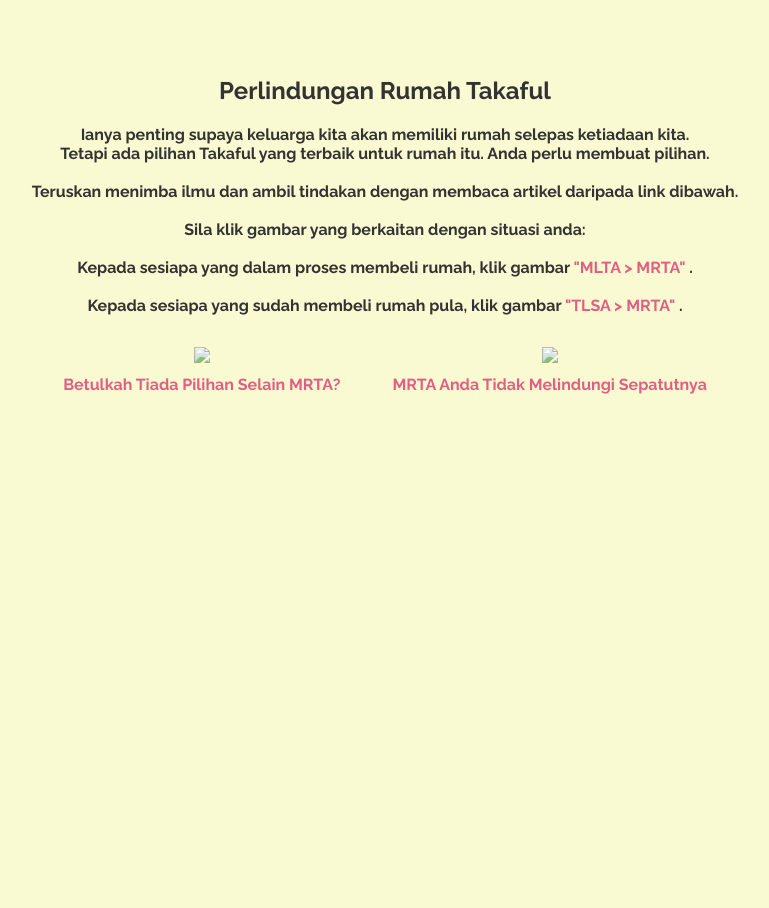
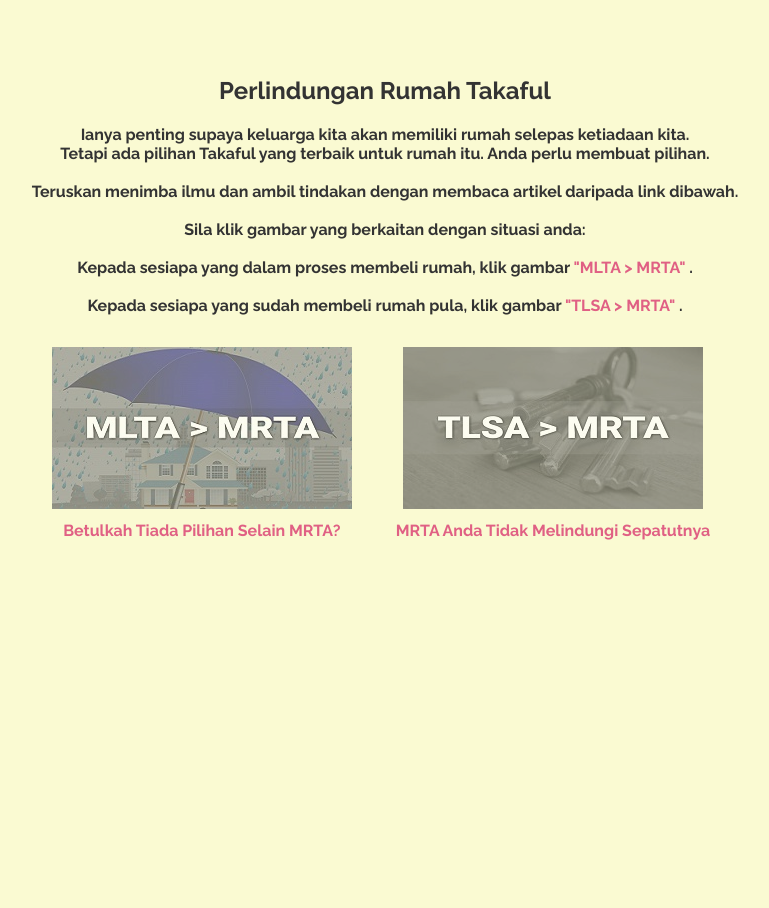
Before and after one commit to takafulis/takafulis.github.io, a Jekyll site: the page rumah.html, which Jekyll copies as it is, in a window 1280 px wide. Shown: the whole page, without its empty margins (255-1024 px from the left). Built offline with Jekyll 4.4.1, drawn with Linux system fonts in a browser that asks for light colours.

Commit message:
Update rumah.html

```diff
--- a/rumah.html
+++ b/rumah.html
@@ -26,11 +26,11 @@
 			Kepada sesiapa yang sudah membeli rumah pula, klik gambar <a href="http://takafulis.com/artikel/tlsa-pelengkap-mrta">"TLSA > MRTA"
 			</a>.</p>
             <a class="media-item" href="http://takafulis.com/artikel/pencerahan-mlta-mltt">
-                <img class="media-item__img" src="img/related/mlta.jpeg">
+                <img class="media-item__img" src="images/mlta.jpeg">
                 <h3 class="media-item__title">Betulkah Tiada Pilihan Selain MRTA?</h3>
             </a>
             <a class="media-item" href="http://takafulis.com/artikel/tlsa-pelengkap-mrta">
-                <img class="media-item__img" src="img/related/tlsa.jpeg">
+                <img class="media-item__img" src="images/tlsa.jpeg">
                 <h3 class="media-item__title">MRTA Anda Tidak Melindungi Sepatutnya</h3>
             </a>
         </section>
```
